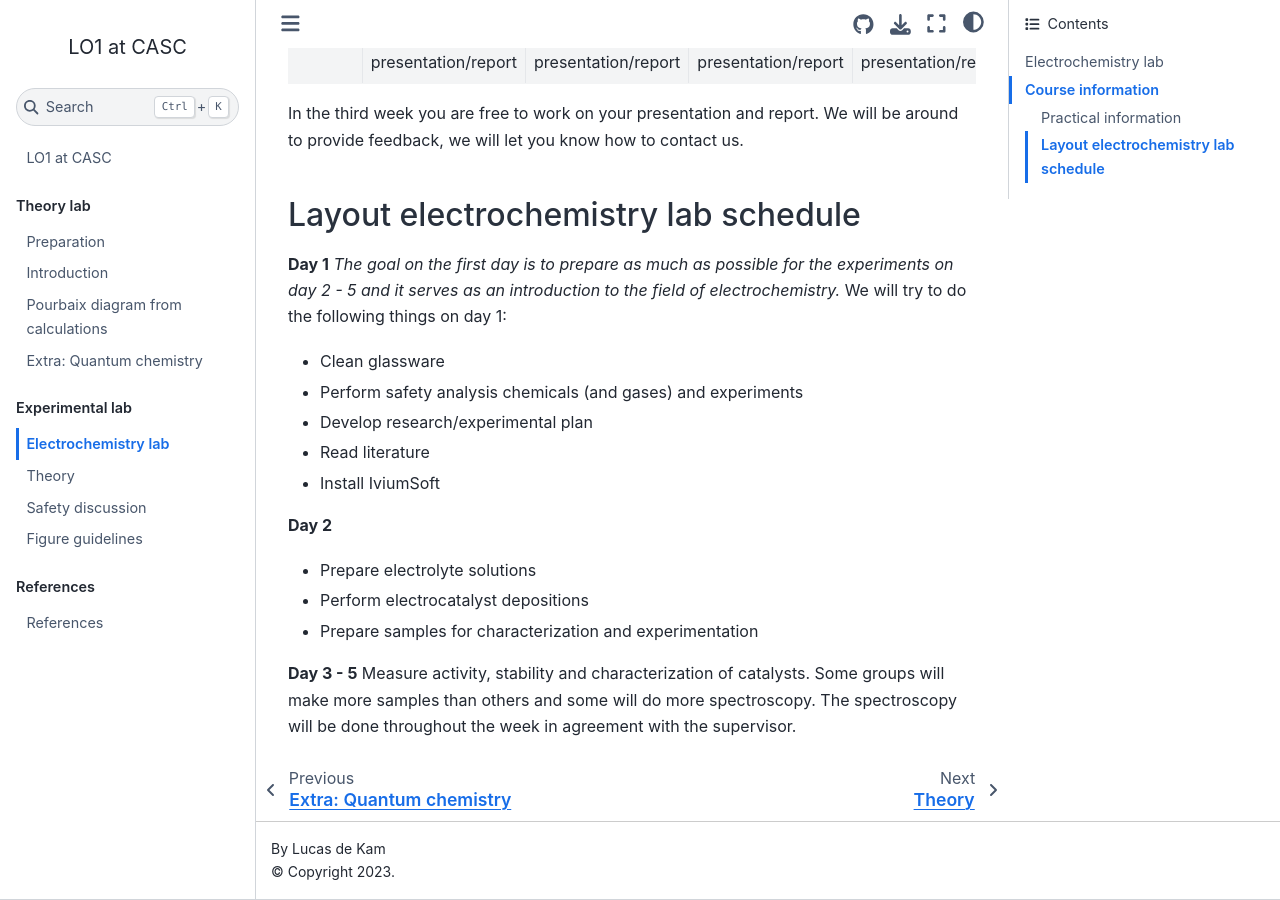
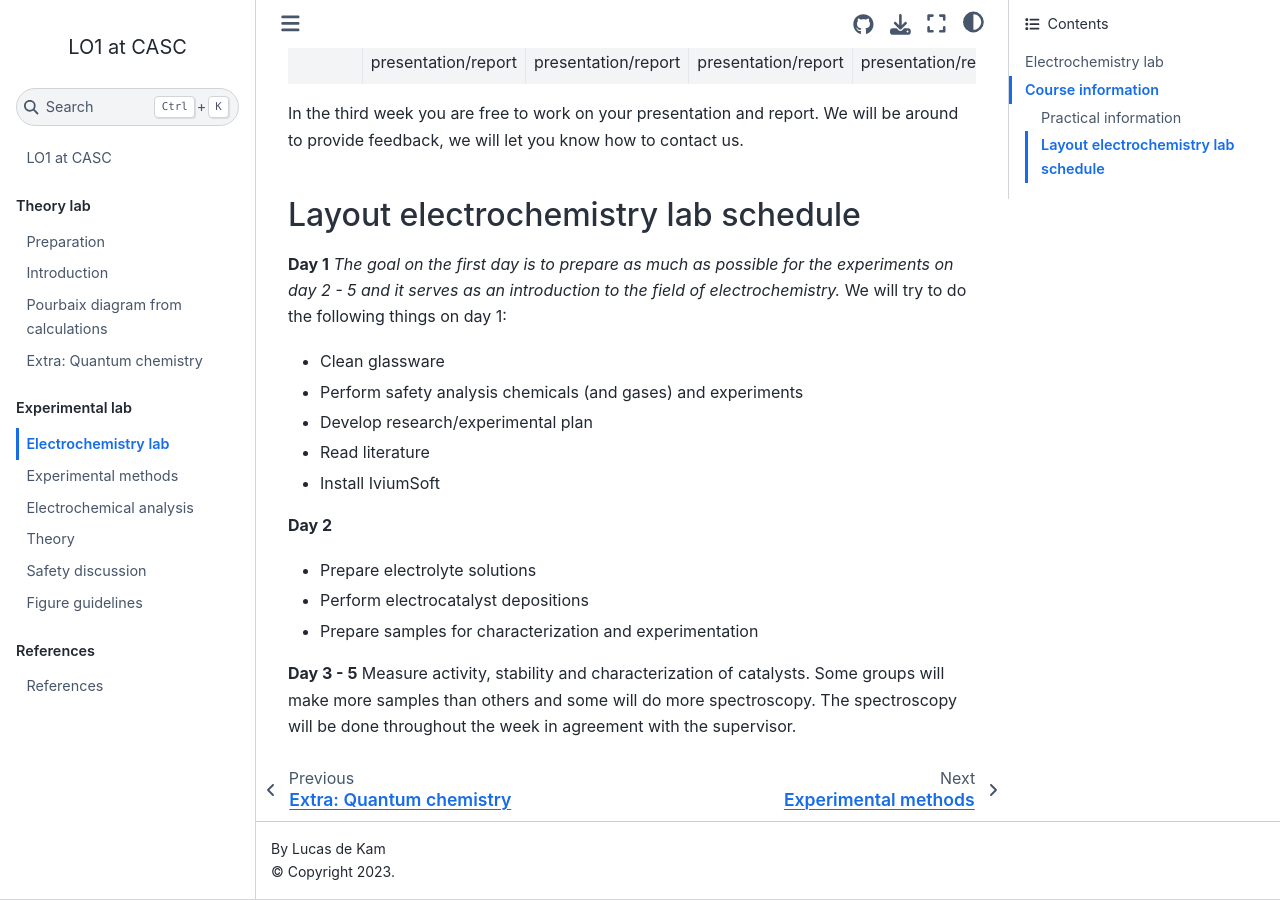
Before and after one commit to lucasdekam/lo1, a Jupyter Book: the page built from experimental-lab/course-information.md, in a window 1280 px wide and 900 px high, scrolled down 1106 px. Built offline with Jupyter Book 1.0.4 settings and Sphinx 7.4.7 and the Sphinx Book theme 1.1.4, drawn with Linux system fonts in a browser that asks for light colours; pages that are not in the unit, such as notebooks, are missing from menus.

Commit message:
Big oopsy

```diff
--- a/_toc.yml
+++ b/_toc.yml
@@ -16,7 +16,8 @@ parts:
 - caption: Experimental lab
   chapters:
   - file: experimental-lab/course-information
-  - file: experimental-lab/experimental
+  - file: experimental-lab/experimental-methods
+  - file: experimental-lab/OER-testing
   - file: experimental-lab/theory
   - file: experimental-lab/safety
   - file: experimental-lab/figures
```
